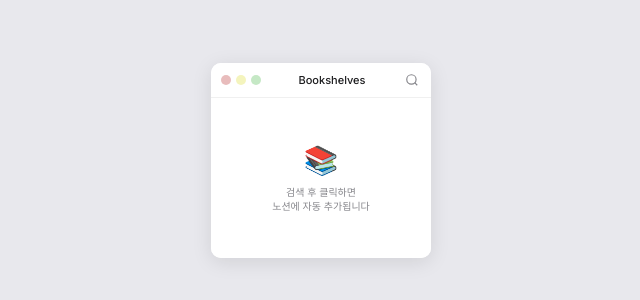
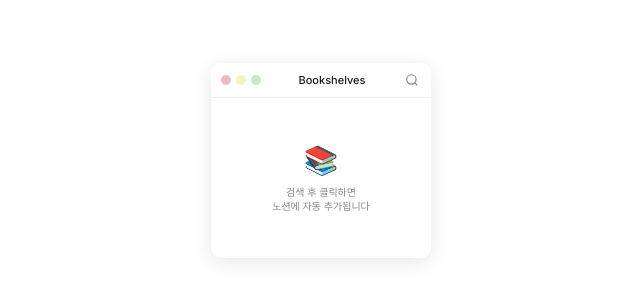
Before and after one commit to nagi-00/book, a plain HTML site: page index.html in a window 1280 px wide. Shown: the part 240-540 px from the top of the page, without its empty margins (319-959 px from the left). Drawn offline with Linux system fonts and the light colour scheme.

Commit message:
Update index.html

```diff
--- a/index.html
+++ b/index.html
@@ -10,7 +10,7 @@
 
     body {
       font-family: 'Inter', -apple-system, sans-serif;
-      background: #E8E8ED;
+      background: #ffffff;
       min-height: 100vh;
       display: flex;
       justify-content: center;
```
